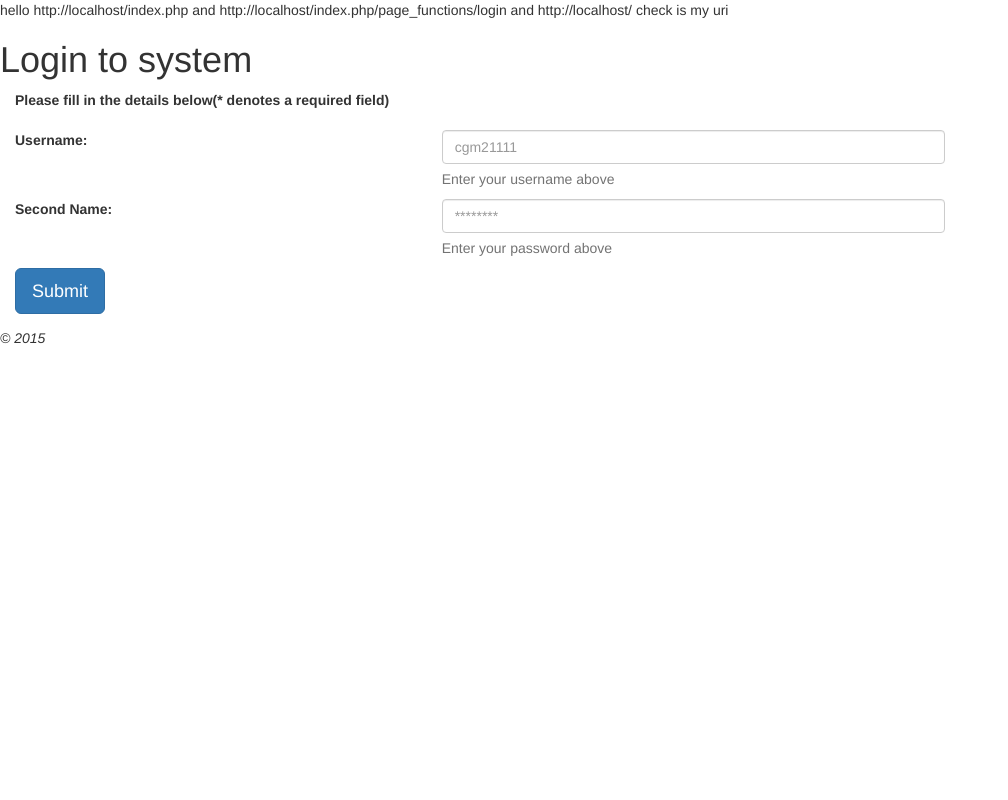
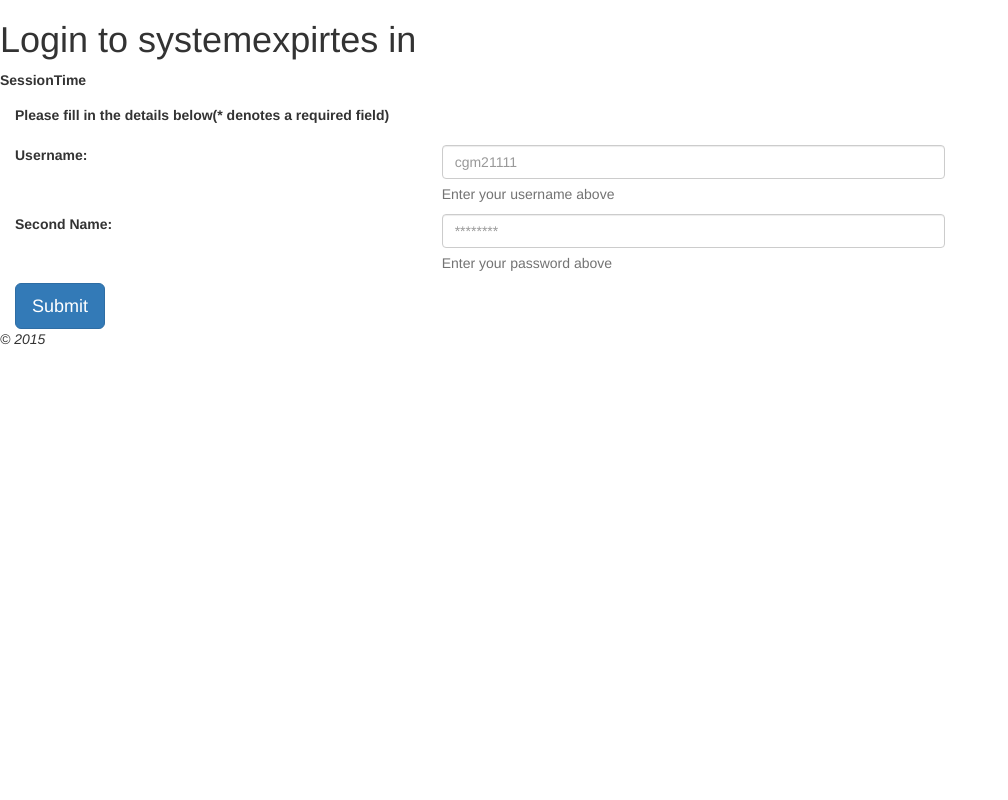
Before and after one commit to stuart32/PlanWise_ResourceManagement, a CodeIgniter app: page /index.php/page_functions/login in a window 1280 px wide. Shown: the whole page, without its empty margins (0-1008 px from the left). Run offline with CodeIgniter, Linux system fonts and the light colour scheme; some libraries are stand-ins or nearby versions.

Commit message:
fix page func and add some header code

```diff
--- a/application/controllers/Page_functions.php
+++ b/application/controllers/Page_functions.php
@@ -54,7 +54,6 @@ class Page_functions extends CI_Controller {
 
 		public function login()
 	{
-		echo 'hello '.site_url().' and '.current_url() .' and '.base_url().' check is  my uri<br>';
 		$this->load->helper('form');
 		$this->load->library('form_validation');
 
@@ -62,7 +61,7 @@ class Page_functions extends CI_Controller {
 
 		$logged_in = $this->session->logged_in;
 		if($logged_in){
-			$this->load->redirect('pages/successful_login');
+			redirect('successful_login');
 		}else {
 			$this->form_validation->set_rules('username', 'username', 'required');
 			$this->form_validation->set_rules('password', 'password', 'required');
--- a/application/views/templates/header.php
+++ b/application/views/templates/header.php
@@ -13,7 +13,31 @@
 				<meta charset="utf-8">
 
 				<title>CodeIgniter Tutorial</title>
+
         </head>
-        <body>
 
-                <h1><?php echo $title; ?></h1>
+        <body onload="document.getElementById('time').innerHTML = ' <?php echo $this->session->sess_expiration   ?> ';">
+                <h1><?php echo $title; echo "expirtes in "; echo $this->session->sess_expiration; ?></h1>
+                <label id="SessionTimeLb">SessionTime</label>
+                <p id="time"></p>
+
+             	<script type="text/javascript">
+
+				   	var sessionTimeout = 10;
+			        function DisplaySessionTimeout()
+			        {
+			            //assigning minutes left to session timeout to Label
+			            document.getElementById("SessionTime").innerHTML = sessionTimeout;
+			            sessionTimeout = sessionTimeout - 1;
+
+			            //if session is not less than 0
+			            if (sessionTimeout >= 3)
+			                //call the function again after 1 minute delay
+
+			            else
+			            {
+			                //show message box
+			                alert("Your current Session is nearly over.");
+			            }
+			        }
+			</script>
```
